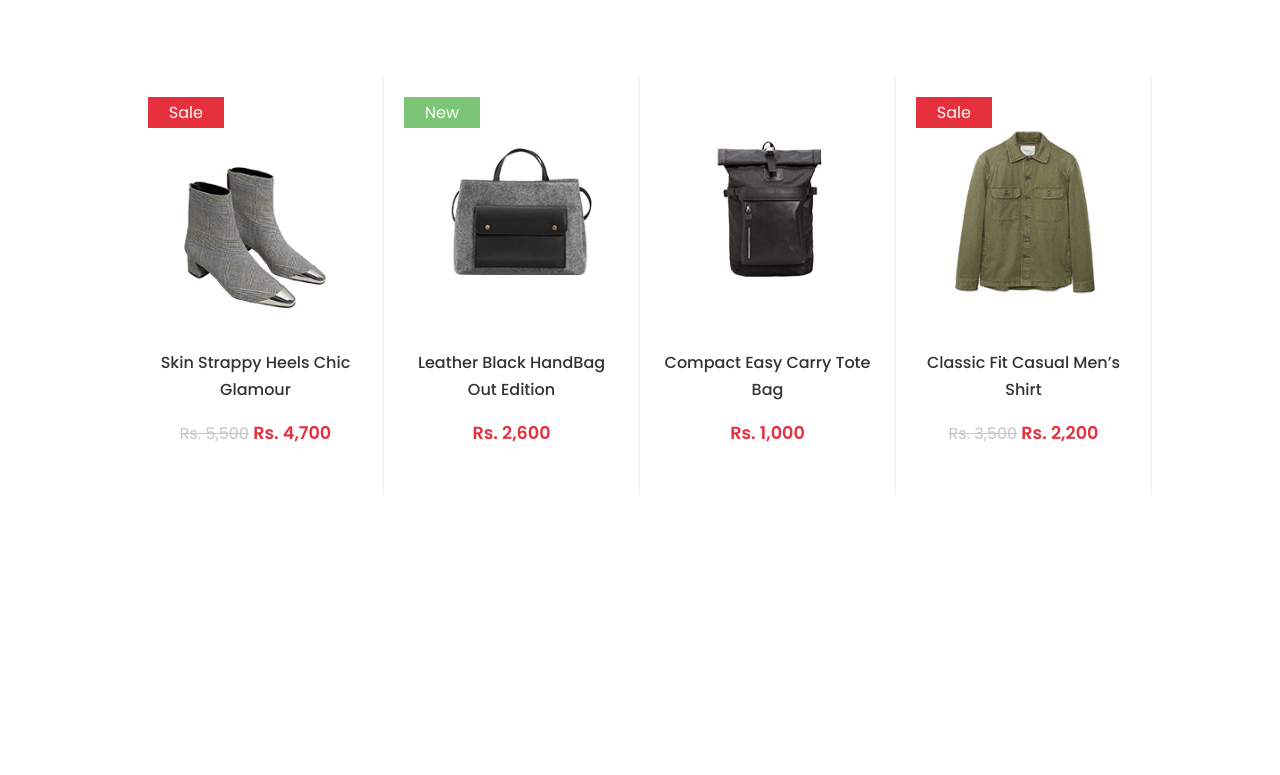
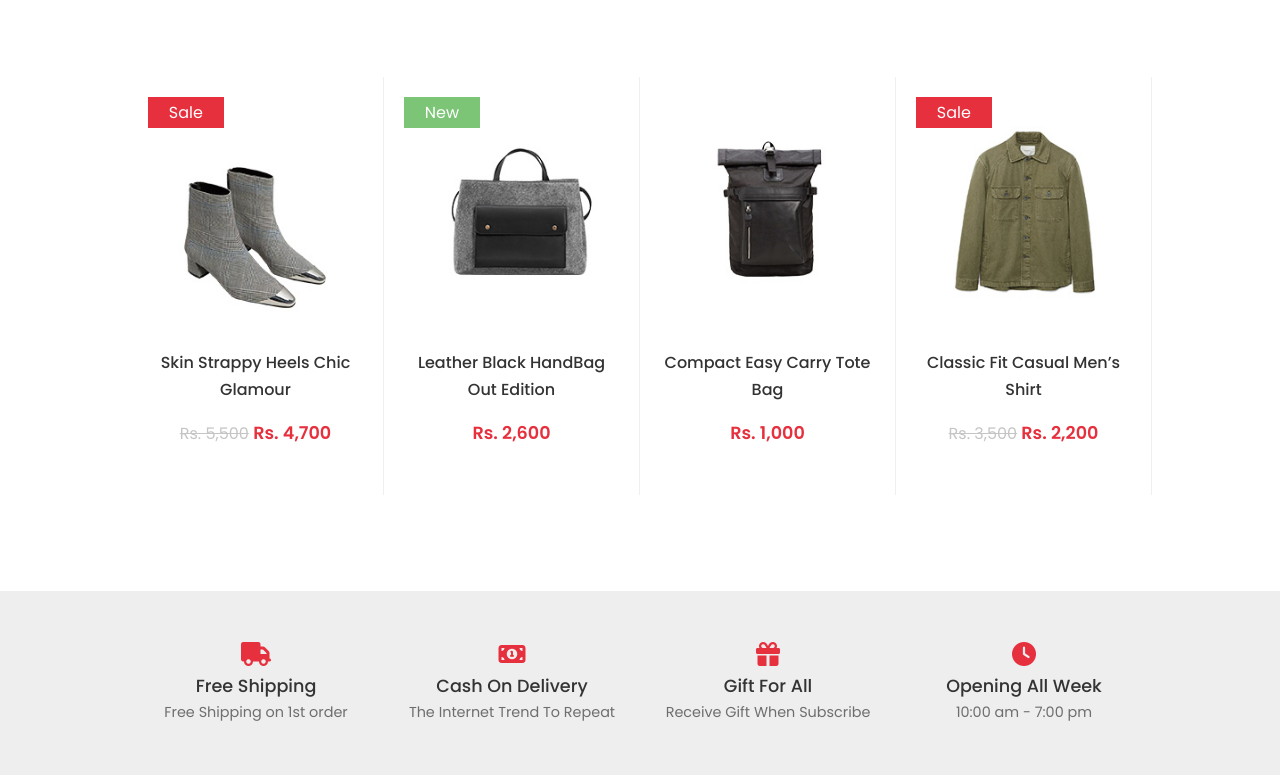
Before and after one commit to salik702/Shopping-Website, a plain HTML site: page index.html in a window 1280 px wide. Shown: the part 3196-3971 px from the top of the page. Before the commit the page ends 3748 px from the top, so only its background shows below. Drawn offline with Linux system fonts and the light colour scheme.

Commit message:
Add another section

```diff
--- a/index.html
+++ b/index.html
@@ -325,6 +325,49 @@
         </div>
 </div>
 </section>
+
+<section class="section">
+  <div class="secondary-bg">
+    <div class="container flex wrap">
+      <div class="box">
+        <i class="fa-solid fa-truck"></i>
+        <h5>
+          <a href="#">Free Shipping</a>
+        </h5>
+<p class="des">Free Shipping on 1st order</p>
+
+      </div>
+      <div class="box">
+        <i class="fa-solid fa-money-bill-1"></i>
+        <h5>
+          <a href="#">Cash On Delivery</a>
+        </h5>
+<p class="des">The Internet Trend To Repeat</p>
+
+      </div>
+      <div class="box">
+        <i class="fa-solid fa-gift"></i>
+        <h5>
+          <a href="#">Gift For All</a>
+        </h5>
+<p class="des">Receive Gift When Subscribe</p>
+
+      </div>
+      <div class="box">
+        <i class="fa-solid fa-clock"></i>
+        <h5>
+          <a href="#">Opening All Week</a>
+        </h5>
+<p class="des">10:00 am - 7:00 pm</p>
+
+      </div>
+    </div>
+  </div>
+
+
+
+
+</section>
     </main>
 
     <script src="script.js"></script>
--- a/style.css
+++ b/style.css
@@ -57,6 +57,11 @@ img {
 
 .wrap {
   flex-wrap: wrap;
+}
+
+.secondary-bg {
+  background: var(--secondary-clr);
+  padding-block: 2.2rem;
 }
 
 /* navbar styling  */
@@ -374,3 +379,31 @@ del {
   color: #6e6e6e;
   line-height: 3.5rem;
 }
+
+
+.box {
+  flex: 1;
+  text-align: center;
+  margin-block: 1rem;
+  flex-basis: 200px;
+}
+
+.box .fa-solid {
+  font-size: 1.5rem;
+  color: var(--primary-clr);
+
+}
+
+h5 a {
+  font-size: 1.1rem;
+  color: var(--light-black-clr);
+  font-weight: 500;
+  line-height: 2rem;
+}
+
+.des {
+  color: #6e6e6e;
+  font-size: .9rem;
+  font-weight: 400;
+
+}
```
